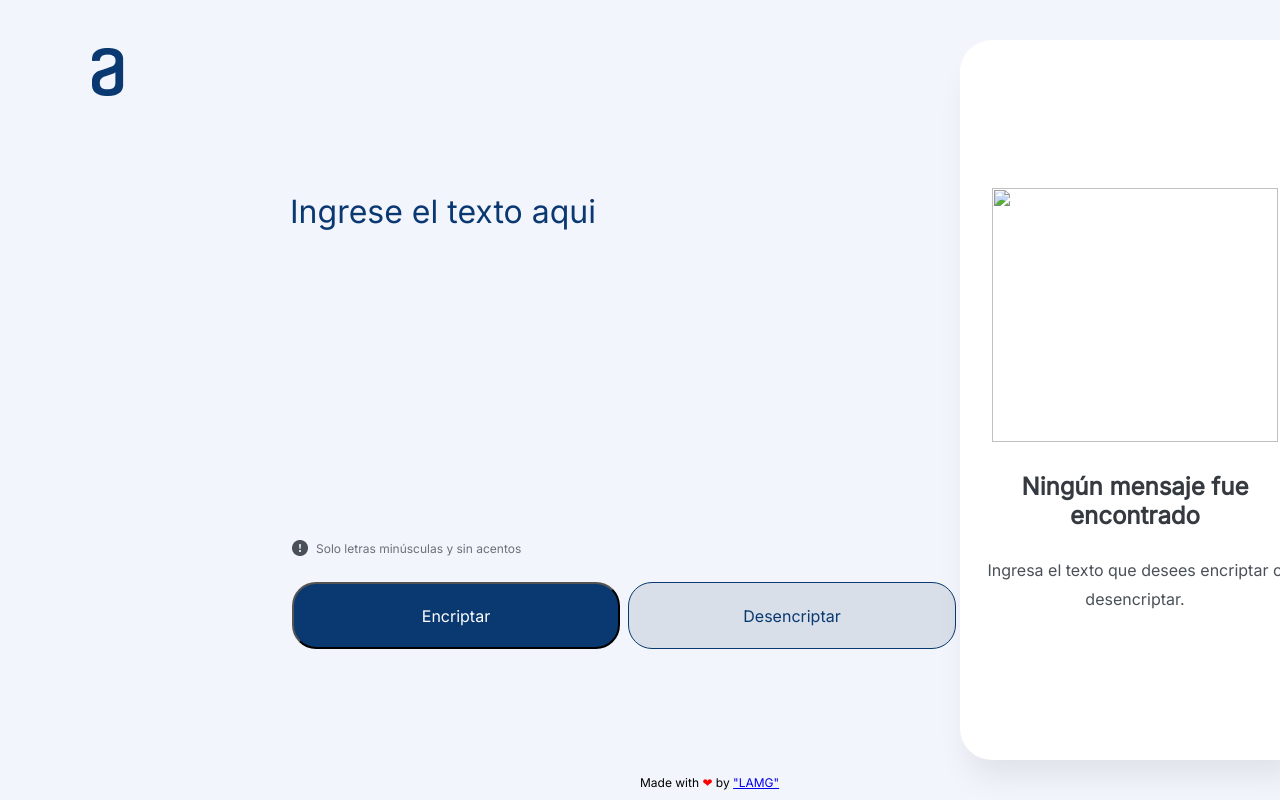
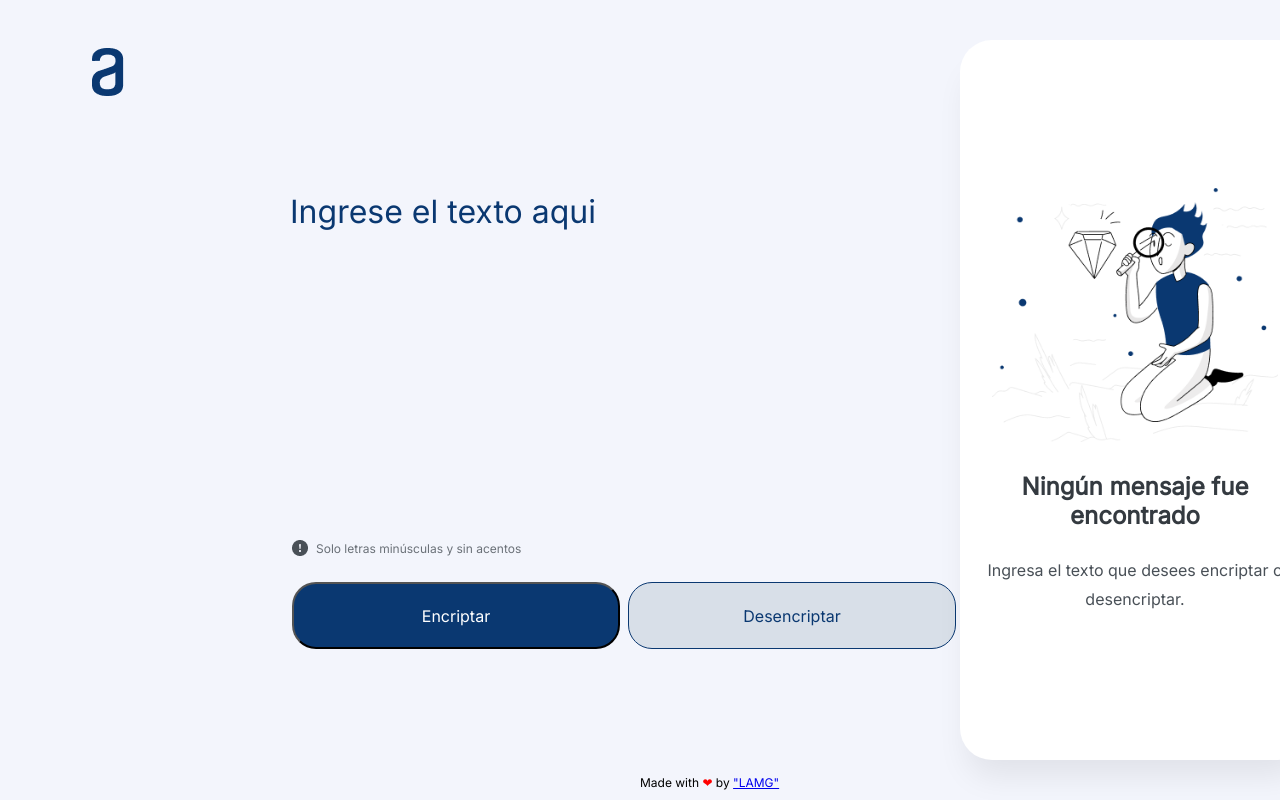
Before and after one commit to LuisMigl97/Encriptador-Alura-Latam, a plain HTML site: page index.html in a window 1280 px wide. Shown: the top 800 px of the page. Drawn offline with Linux system fonts and the light colour scheme; the site is published under a folder, as on GitHub Pages, so addresses that start at the root find nothing.

Commit message:
Correcion bug muneco

```diff
--- a/index.html
+++ b/index.html
@@ -26,7 +26,7 @@
     </div>
     <div class="contenedor-resultado">
         <div class="contenedor-resultado-texto">
-            <img id="muñeco" class="muñeco" src="/img/muneco.png" alt="">
+            <img id="muñeco" class="muñeco" src="img/muneco.png" alt="">
             <div>
                 <p class="textRes" id="texto">Ningún mensaje fue encontrado</p>
                 <span id="helper-res" class="helper-res">Ingresa el texto que desees encriptar o desencriptar.</span>
```
